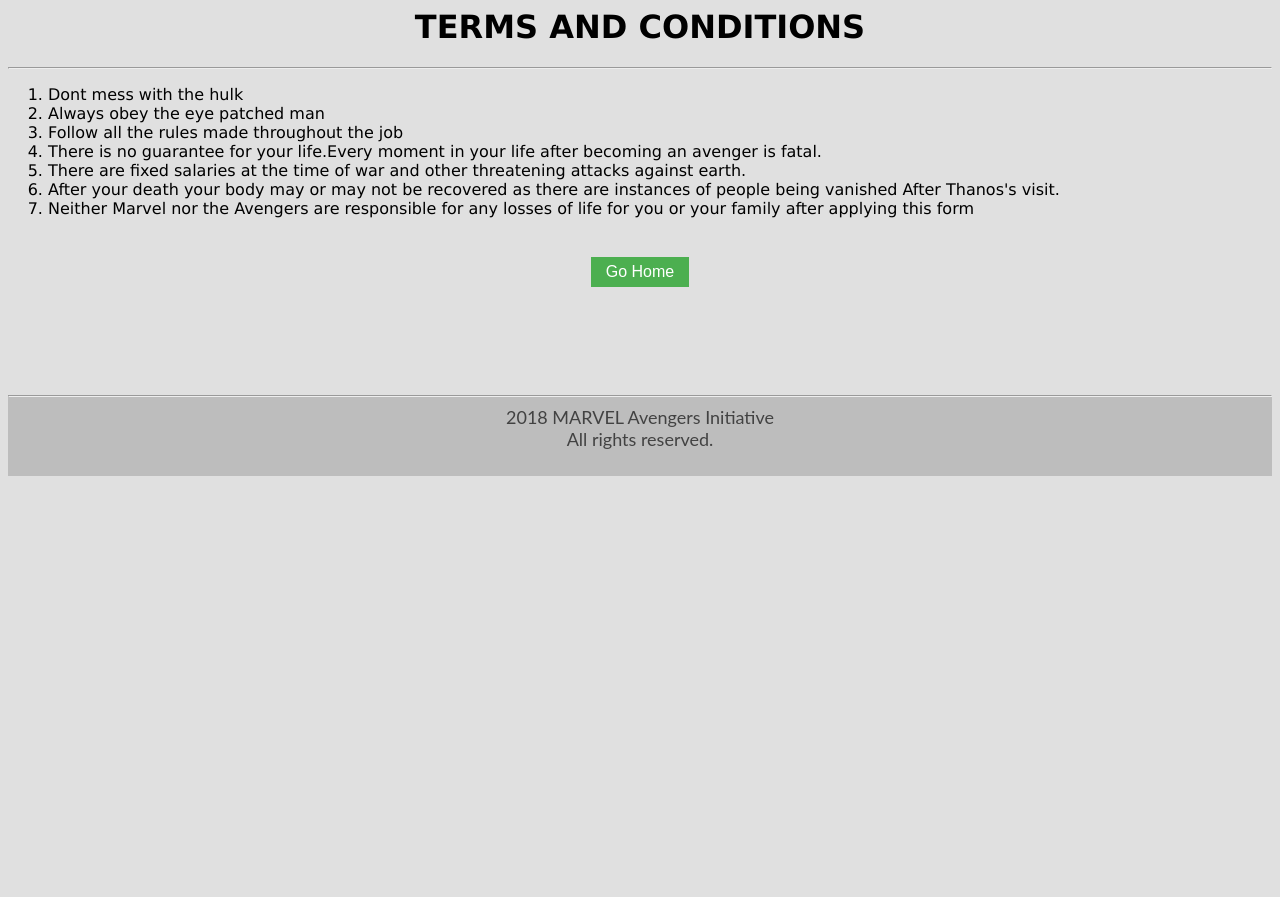
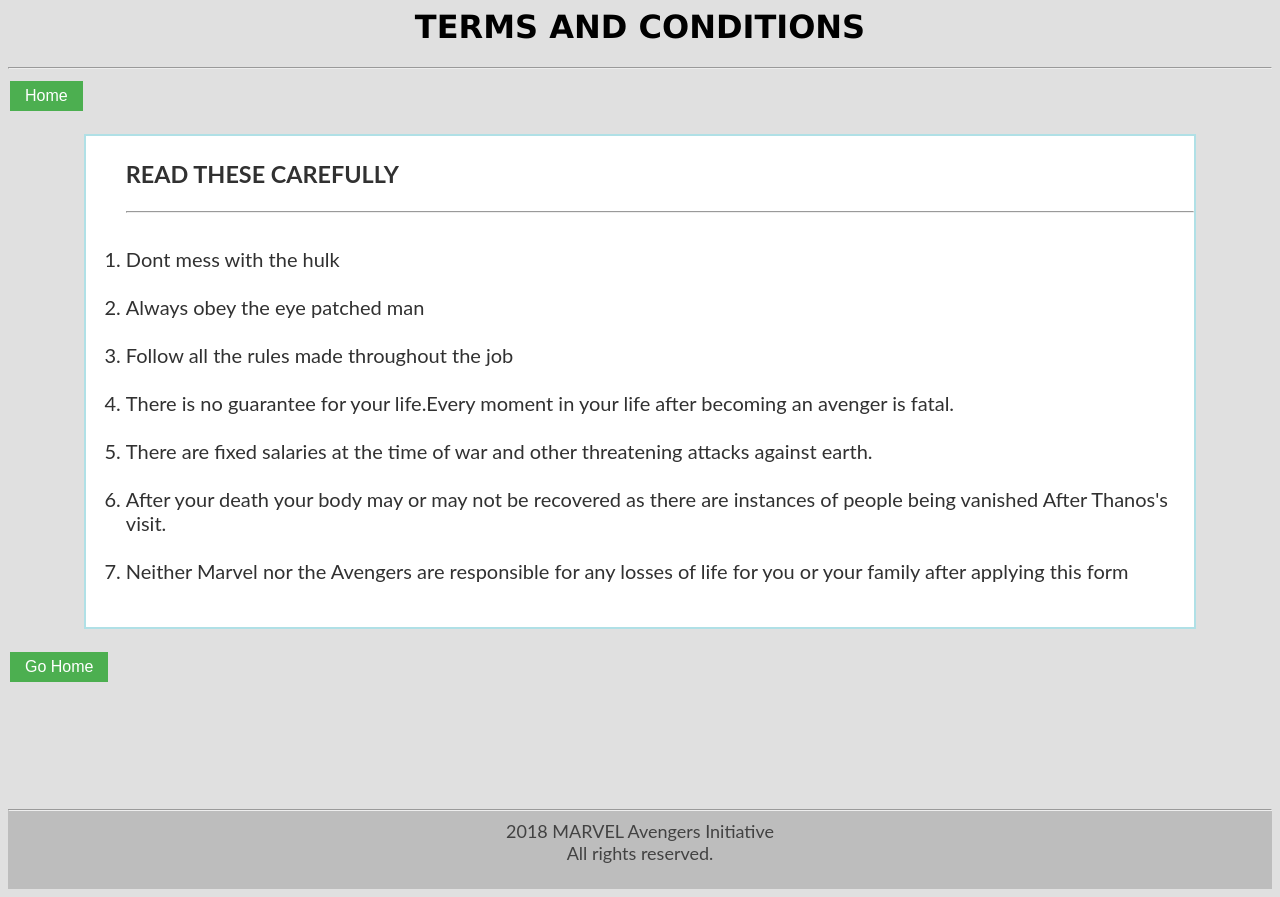
Before and after one commit to rakesh-kumar-t/Tricodia-Web-Intern-Rakesh, a plain HTML site: page task 1/tandc.html in a window 1280 px wide. Before the commit the page ends 800 px from the top, so only its background shows below. Drawn offline with Linux system fonts and the light colour scheme.

Commit message:
tandc.html added with css

```diff
--- a/task 1/css/formstyle.css
+++ b/task 1/css/formstyle.css
@@ -55,6 +55,17 @@
     margin-right: 32%;
 
 }
+
+#tandc{
+    background-color: white;
+    font-family:  'Lato', sans-serif !important;
+    font-size: 20;
+    color: #313131;
+    border: 2px solid powderblue;
+    margin-left: 6%;
+    margin-right: 6%;
+
+}
 #inhead{
     padding-bottom: 5%;
     padding-top: 5%;
--- a/task 1/tandc.html
+++ b/task 1/tandc.html
@@ -9,21 +9,29 @@
     <font face=Verdana>
     <h1> TERMS AND CONDITIONS</h1>
     <hr>
+    <div align=left>
+    <a href="index.html" class=button align=left> Home</a><br>
+  </div><br>
+    <div id=tandc>
     <p>
       <ol align=left>
-        <li>Dont mess with the hulk</li>
-        <li>Always obey the eye patched man</li>
-        <li>Follow all the rules made throughout the job</li>
-        <li>There is no guarantee for your life.Every moment in your life after becoming an avenger is fatal.</li>
-        <li>There are fixed salaries at the time of war and other threatening attacks against earth.</li>
-        <li>After your death your body may or may not be recovered as there are instances of people being vanished After Thanos's visit.</li>
-        <li>Neither Marvel nor the Avengers are responsible for any losses of life for you or your family after applying this form</li>
+        <h3 align=left>READ THESE CAREFULLY</h3><hr><br>
+        <li>Dont mess with the hulk</li><br>
+        <li>Always obey the eye patched man</li><br>
+        <li>Follow all the rules made throughout the job</li><br>
+        <li>There is no guarantee for your life.Every moment in your life after becoming an avenger is fatal.</li><br>
+        <li>There are fixed salaries at the time of war and other threatening attacks against earth.</li><br>
+        <li>After your death your body may or may not be recovered as there are instances of people being vanished After Thanos's visit.</li><br>
+        <li>Neither Marvel nor the Avengers are responsible for any losses of life for you or your family after applying this form</li><br>
 
 
       </ol>
     </p>
+  </div>
     <br>
-    <a href="index.html" class=button>Go Home</a>
+    <div align=left>
+    <a href="index.html" class=button align=left>Go Home</a>
+  </div>
     <br><br><br><br><br><br>
     <div style="background-color:#bdbdbd" align=center id=footer>
         <font size=4>
```
Also changed, not shown: task 1/index.html (+1 -1 lines).
